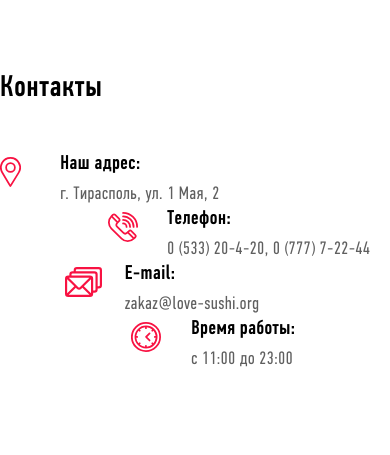
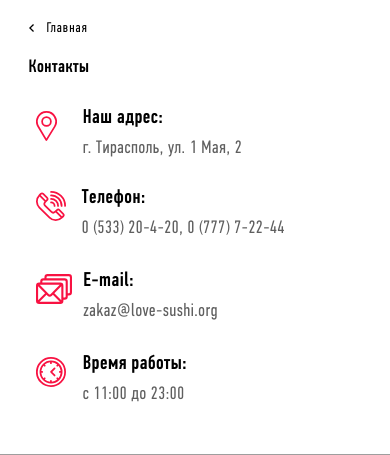
Before and after one commit to Vlad991/Sushi, a PHP site: page /contacts.html in a window 390 px wide. Shown: the part 70-525 px from the top of the page. Run offline with PHP 8.4, Linux system fonts and the light colour scheme; some libraries are stand-ins or nearby versions; grey boxes are pictures that could not be loaded.

Commit message:
Add contacts adaptability (012-1)

```diff
--- a/contacts.html
+++ b/contacts.html
@@ -33,12 +33,14 @@
             <div class="logo header__logo layout">
                 <img src="img/header/logo.svg" alt="Sushi And Pizza!" class="logo__img">
                 <div class="logo__title">
-                    <div class="logo__heading">LOVE <img src="img/header/logo46.svg" alt="Sushi And Pizza!" class="small-logo__img"> SUSHI</div>
+                    <div class="logo__heading">LOVE <img src="img/header/logo46.svg" alt="Sushi And Pizza!" class="small-logo__img"> SUSHI
+                    </div>
                     <div class="logo__subheading">Мы делаем жизнь вкуснее!</div>
                 </div>
             </div>
             <div class="header__search">
-                <a href="#" class="search-link"><img src="img/header/loupe.svg" alt="Поиск" class="search-link__img"></a>
+                <a href="#" class="search-link"><img src="img/header/loupe.svg" alt="Поиск"
+                                                     class="search-link__img"></a>
             </div>
             <div class="header__menu-icon">
                 <img id="menu-icon" src="img/header/menu-icon.png" alt="" class="menu-icon">
@@ -64,8 +66,79 @@
         </div>
     </header>
 
+    <nav id="nav-menu" class="container__adaptive-navigation adaptive-navigation">
+        <div class="container__fixed_adaptive">
+            <ul class="adaptive-navigation layout">
+                <li class="adaptive-navigation__item">
+                    <a href="" class="adaptive-navigation__link">
+                        <img src="img/adaptive-navigation/nav1.svg" alt="" class="adaptive-navigation__img">
+                        <div class="adaptive-navigation__title">Новинки</div>
+                    </a>
+                </li>
+                <li class="adaptive-navigation__item">
+                    <a href="" class="adaptive-navigation__link">
+                        <img src="img/adaptive-navigation/nav2.svg" alt="" class="adaptive-navigation__img">
+                        <div class="adaptive-navigation__title">Ассорти</div>
+                    </a>
+                </li>
+                <li class="adaptive-navigation__item">
+                    <a href="" class="adaptive-navigation__link">
+                        <img src="img/adaptive-navigation/nav3.svg" alt="" class="adaptive-navigation__img">
+                        <div class="adaptive-navigation__title">Премиум</div>
+                    </a>
+                </li>
+                <li class="adaptive-navigation__item">
+                    <a href="" class="adaptive-navigation__link">
+                        <img src="img/adaptive-navigation/nav4.svg" alt="" class="adaptive-navigation__img">
+                        <div class="adaptive-navigation__title">Роллы</div>
+                    </a>
+                </li>
+                <li class="adaptive-navigation__item">
+                    <a href="" class="adaptive-navigation__link">
+                        <img src="img/adaptive-navigation/nav5.svg" alt="" class="adaptive-navigation__img">
+                        <div class="adaptive-navigation__title">Суши</div>
+                    </a>
+                </li>
+                <li class="adaptive-navigation__item">
+                    <a href="" class="adaptive-navigation__link">
+                        <img src="img/adaptive-navigation/nav6.svg" alt="" class="adaptive-navigation__img">
+                        <div class="adaptive-navigation__title">Пицца</div>
+                    </a>
+                </li>
+                <li class="adaptive-navigation__item">
+                    <a href="" class="adaptive-navigation__link">
+                        <img src="img/adaptive-navigation/nav7.svg" alt="" class="adaptive-navigation__img">
+                        <div class="adaptive-navigation__title">Wok</div>
+                    </a>
+                </li>
+                <li class="adaptive-navigation__item">
+                    <a href="" class="adaptive-navigation__link">
+                        <img src="img/adaptive-navigation/nav8.svg" alt="" class="adaptive-navigation__img">
+                        <div class="adaptive-navigation__title">Бургер и гриль</div>
+                    </a>
+                </li>
+                <li class="adaptive-navigation__item">
+                    <a href="" class="adaptive-navigation__link">
+                        <img src="img/adaptive-navigation/nav9.svg" alt="" class="adaptive-navigation__img">
+                        <div class="adaptive-navigation__title">Салаты</div>
+                    </a>
+                </li>
+                <li class="adaptive-navigation__item">
+                    <a href="" class="adaptive-navigation__link">
+                        <img src="img/adaptive-navigation/nav10.svg" alt="" class="adaptive-navigation__img">
+                        <div class="adaptive-navigation__title">Не забыть</div>
+                    </a>
+                </li>
+            </ul>
+        </div>
+    </nav>
+
     <nav class="navigation container__navigation container__sticky">
         <div class="container__fixed layout">
+            <div id="nav-menu-icon" class="navigation__nav-menu-icon nav-menu-icon">
+                <img src="img/header/nav-menu-icon.svg" alt="" class="nav-menu-icon__img">
+                <div class="nav-menu-icon__title">Наше меню</div>
+            </div>
             <div class="navigation__menu">
                 <ul class="menu layout menu_nav">
                     <li class="menu__item menu__item_nav"><a href="" class="menu__link menu__link_nav">НОВИНКИ</a></li>
@@ -97,12 +170,18 @@
         <div class="container__fixed">
             <span class="location__main">Главная</span>
             <span class="location__slash">/</span>
-            <span class="location__sub">Акции</span>
+            <span class="location__sub">Контакты</span>
+        </div>
+    </div>
+
+    <div class="container__contacts-location contacts-location">
+        <div class="container__fixed container__fixed_adaptive">
+            <a href="index.html" class="contacts-location__link">Главная</a>
         </div>
     </div>
 
     <section class="container__contacts contacts">
-        <div class="container__fixed">
+        <div class="container__fixed container__fixed_adaptive">
             <div class="contacts__header">Контакты</div>
             <div class="contacts__communication-points communication-points">
                 <div class="communication-points__item communication-points__item_first">
@@ -142,13 +221,13 @@
     </section>
 
     <footer class="container__footer footer">
-        <div class="container__fixed">
+        <div class="container__fixed container__fixed_adaptive">
             <section class="footer__main main">
                 <div class="main__item main__item_first">
                     <div class="logo logo_footer main__logo layout">
                         <img src="img/footer/logo.svg" alt="Sushi And Pizza!" class="logo__img">
                         <div class="logo__title logo__title_footer">
-                            <div class="logo__heading logo__heading_footer">LOVE SUSHI</div>
+                            <div class="logo__heading logo__heading_footer">LOVE <img src="img/header/logo46.svg" alt="Sushi And Pizza!" class="small-logo__img"> SUSHI</div>
                             <div class="logo__subheading logo__subheading_footer">Мы делаем жизнь вкуснее!</div>
                         </div>
                     </div>
--- a/css/contacts.css
+++ b/css/contacts.css
@@ -1,3 +1,7 @@
+.container__contacts-location {
+    display: none;
+}
+
 .container__contacts {}
 
 .contacts {}
@@ -75,3 +79,88 @@
     height: 500px;
     background: #333;
 }
+
+@media screen and (max-width: 1280px){
+    .communication-point__text {
+    }
+
+    .communication-points__item {
+        margin-left: 10px;
+    }
+}
+
+@media screen and (max-width: 1023px){
+    .communication-points__item {
+        width: 268px;
+        margin: 12px 30px;
+    }
+}
+
+@media screen and (max-width: 800px){}
+
+@media screen and (max-width: 640px){
+    .container__contacts-location {
+        display: block;
+    }
+
+    .contacts-location__link {
+    display: block;
+    margin: 20px 0 0px;
+    font-family: "PF Din Text Comp Pro Regular", sans-serif;
+    font-size: 14px;
+    letter-spacing: 1px;
+    }
+
+    .contacts-location__link::before {
+        content: url("../img/contacts/arrow.svg");
+        display: inline-block;
+        margin: 0 13px 0 0;
+    }
+
+    .contacts__header {
+        margin: 17px 0;
+        font-size: 18px;
+        letter-spacing: 0.5px;
+    }
+
+    .contacts__communication-points {
+        margin-bottom: 34px;
+    }
+
+    .communication-points__item {
+        margin: 14px 7px;
+    }
+    .communication-points__item_first {
+        margin: 11px 7px;
+    }
+
+    .communication-point__text {
+        margin-left: 23px;
+    }
+
+    .communication-point__text_first {}
+
+    .communication-point__text_second {
+    margin-left: 13px;
+}
+
+    .communication-point__text_third {
+    margin-left: 8px;
+}
+
+    .communication-point__text_fourth {
+    margin-left: 14px;
+    }
+
+    .container__map {
+        min-height: 401px;
+    }
+
+    .map {
+        height: 300px;
+    }
+}
+
+@media screen and (max-width: 480px){}
+
+@media screen and (max-width: 320px){}
--- a/css/main.css
+++ b/css/main.css
@@ -79,7 +79,7 @@ html, body, div, span, applet, object, iframe, h1, h2, h3, h4, h5, h6, p, blockq
 
 @media screen and (max-width: 480px) {
     .container__fixed_adaptive {
-        max-width: 325px;
+        max-width: 333px;
     }
 }
 
@@ -199,7 +199,7 @@ html, body, div, span, applet, object, iframe, h1, h2, h3, h4, h5, h6, p, blockq
 }
 
 .adaptive-navigation {
-    /* display: none; */
+    display: none;
 }
 
 .container__sticky {
```
Also changed, not shown: 404.html (+77 -4 lines), promotions.html (+91 -11 lines), img/contacts/arrow.jpg (added), img/contacts/arrow.svg (added), img/psd/012-1.jpg (added).
